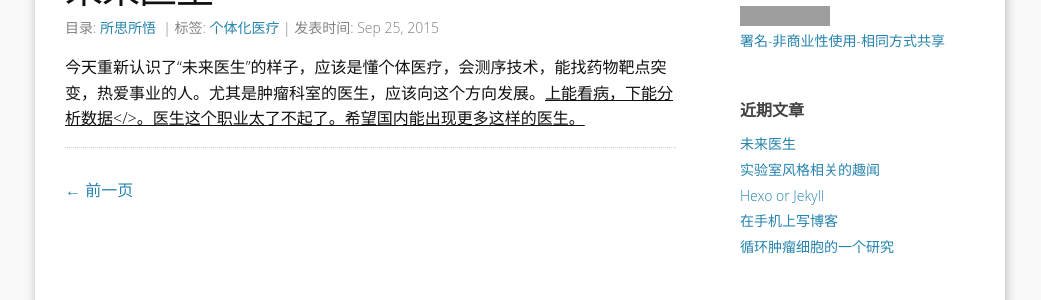
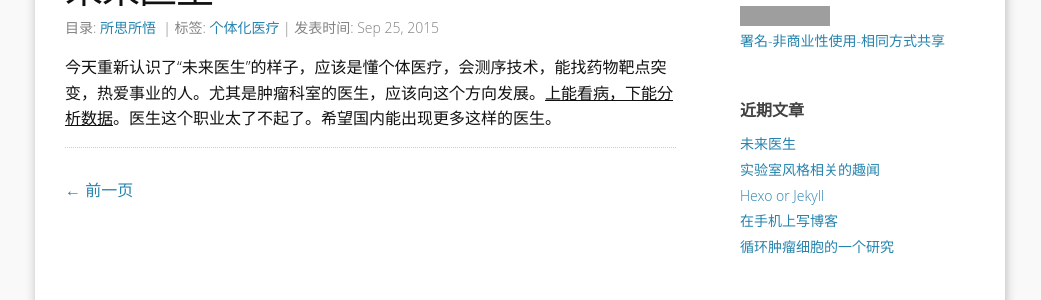
Before and after one commit to yulijia/cn, a Jekyll site: the page built from _posts/2015-09-25-doctor-in-future.md, in a window 1280 px wide. Shown: the part 266-566 px from the top of the page, without its empty margins (120-1161 px from the left). Built offline with Jekyll 4.4.1, drawn with Linux system fonts in a browser that asks for light colours; some web fonts are replaced; comment, search, counter and statistics services are not loaded; grey boxes are pictures that could not be loaded.

Commit message:
fix tags typo

```diff
--- a/_posts/2015-09-25-doctor-in-future.md
+++ b/_posts/2015-09-25-doctor-in-future.md
@@ -8,4 +8,4 @@ tags:
 - 个体化医疗
 ---
 
-今天重新认识了“未来医生”的样子，应该是懂个体医疗，会测序技术，能找药物靶点突变，热爱事业的人。尤其是肿瘤科室的医生，应该向这个方向发展。<u>上能看病，下能分析数据</>。医生这个职业太了不起了。希望国内能出现更多这样的医生。
+今天重新认识了“未来医生”的样子，应该是懂个体医疗，会测序技术，能找药物靶点突变，热爱事业的人。尤其是肿瘤科室的医生，应该向这个方向发展。<u>上能看病，下能分析数据</u>。医生这个职业太了不起了。希望国内能出现更多这样的医生。
```
